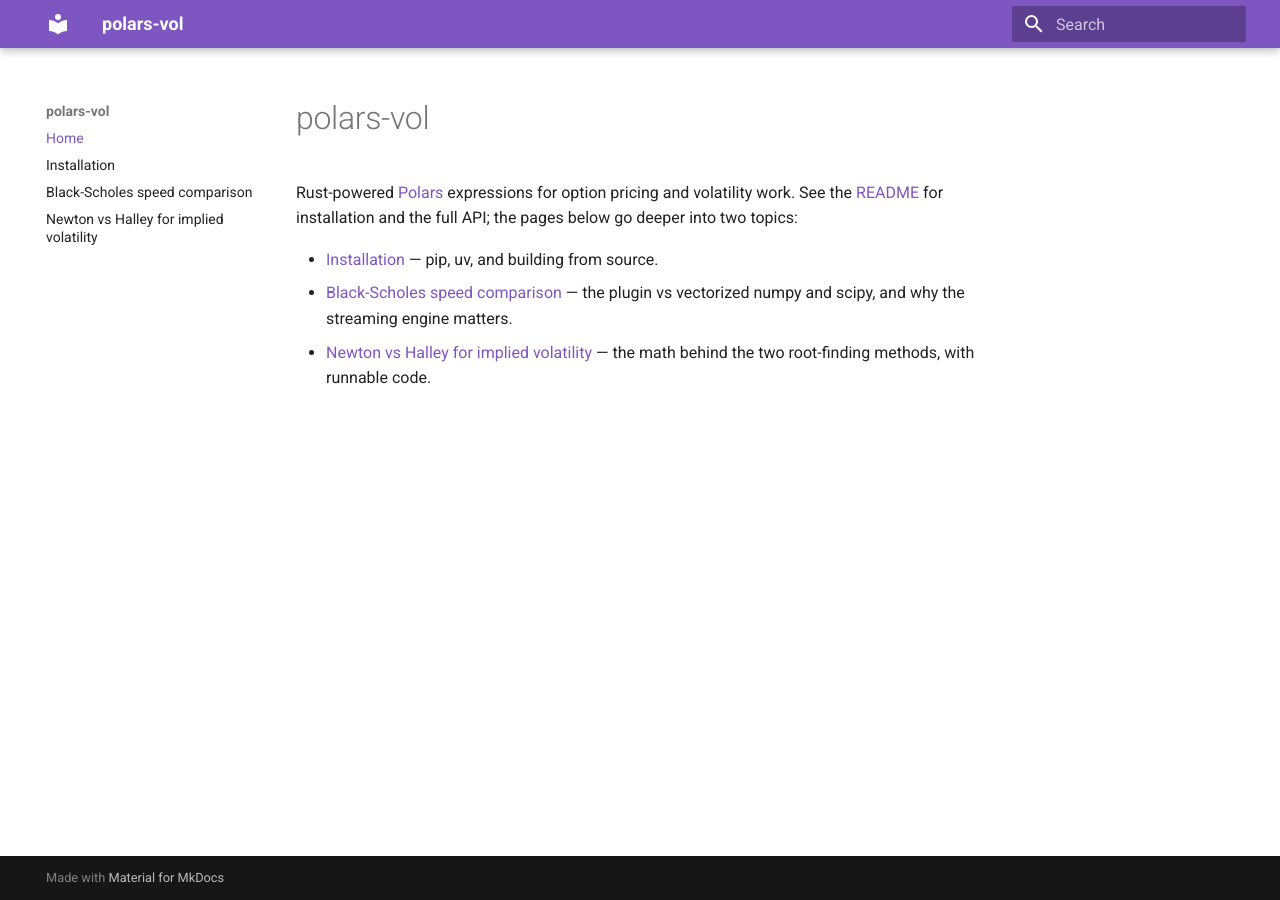
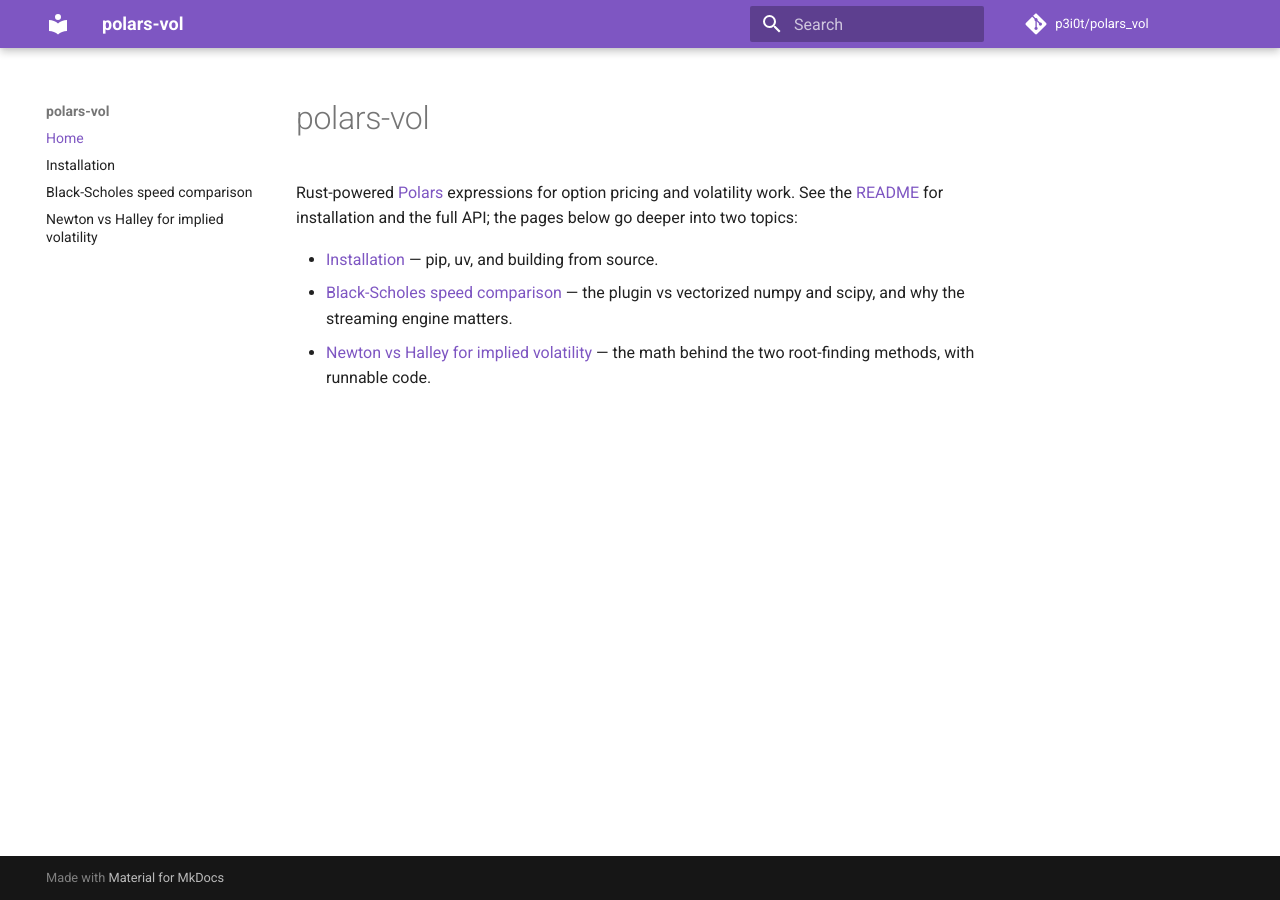
Before and after one commit to p3i0t/polars_vol, an MkDocs documentation site: the page built from docs/index.md, in a window 1280 px wide. Built offline with MkDocs 1.6.1 and Material for MkDocs 9.7.7, drawn with Linux system fonts in a browser that asks for light colours; comment, search, counter and statistics services are not loaded.

Commit message:
docs: link the GitHub repo in the top-right corner

```diff
--- a/mkdocs.yml
+++ b/mkdocs.yml
@@ -1,6 +1,8 @@
 site_name: polars-vol
 site_url: https://p3i0t.github.io/polars_vol/
 site_description: Rust-powered Polars expressions for option pricing and volatility
+repo_url: https://github.com/p3i0t/polars_vol
+repo_name: p3i0t/polars_vol
 theme:
   name: material
   palette:
```
